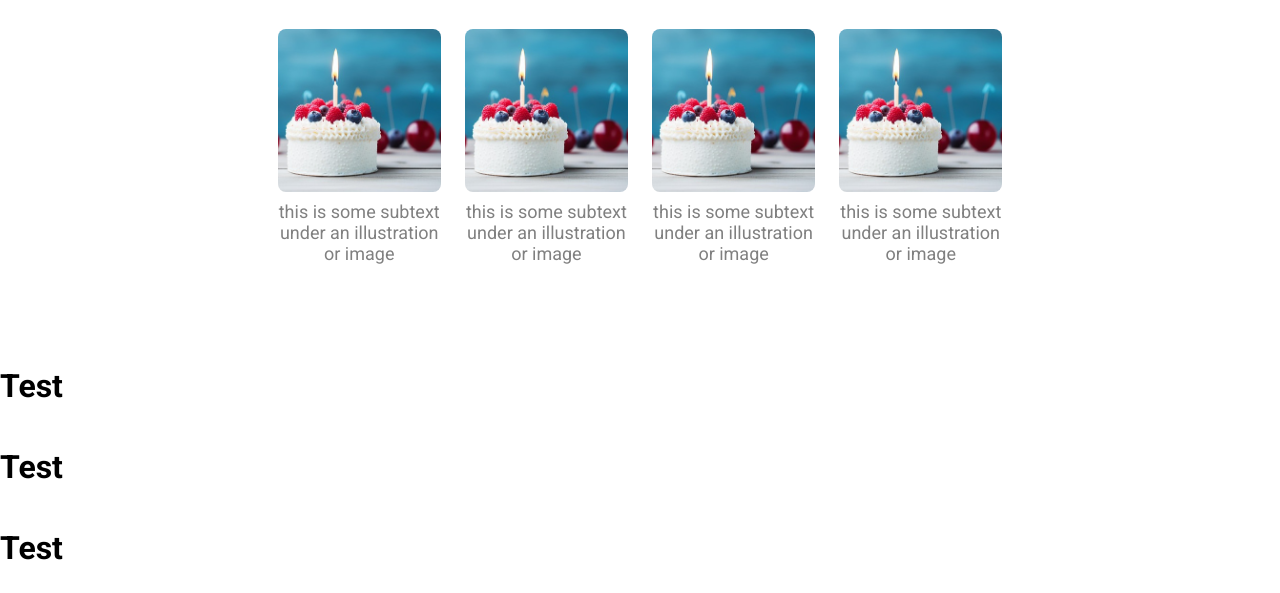
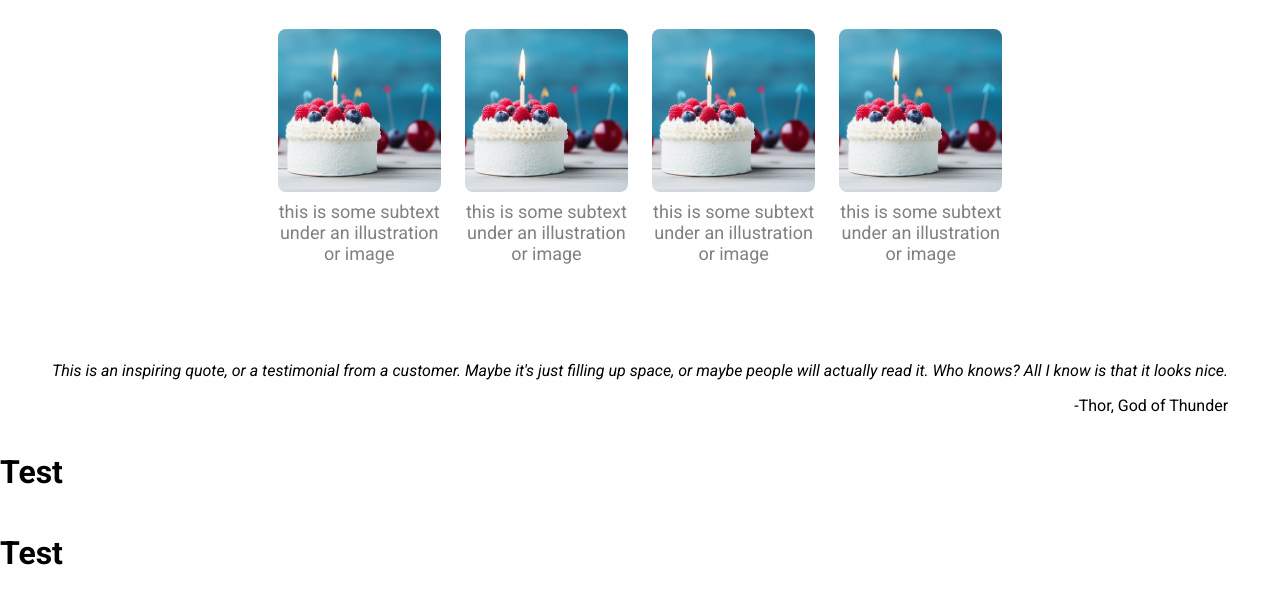
Before and after one commit to seodowa/Odin-Landing-Page, a plain HTML site: page index.html in a window 1280 px wide. Shown: the part 703-1296 px from the top of the page. Drawn offline with Linux system fonts and the light colour scheme.

Commit message:
Arrange contents of section content-3

```diff
--- a/index.html
+++ b/index.html
@@ -57,7 +57,13 @@
         </div>
 
         <div class="content-3">
-            <h1>Test</h1>
+            <div class="quotes-container">
+                <p class="quote"><i>This is an inspiring quote, or a testimonial from a customer.
+                    Maybe it's just filling up space, or maybe people will actually
+                    read it. Who knows? All I know is that it looks nice.</i>
+                </p>
+                <p class="quotee">-Thor, God of Thunder</p>
+            </div>
         </div>
 
         <div class="content-4">
--- a/styles.css
+++ b/styles.css
@@ -147,6 +147,17 @@ a, a:visited, a:hover, a:active {
     margin: 9px 0px;
 }
 
+/* content-3 */
+.content-3 {
+    display: flex;
+    justify-content: center;
+    align-items: center;
+}
+
+.quotes-container .quotee {
+    text-align: right;
+}
+
 div .footer {
     flex: 1;
 }
```
